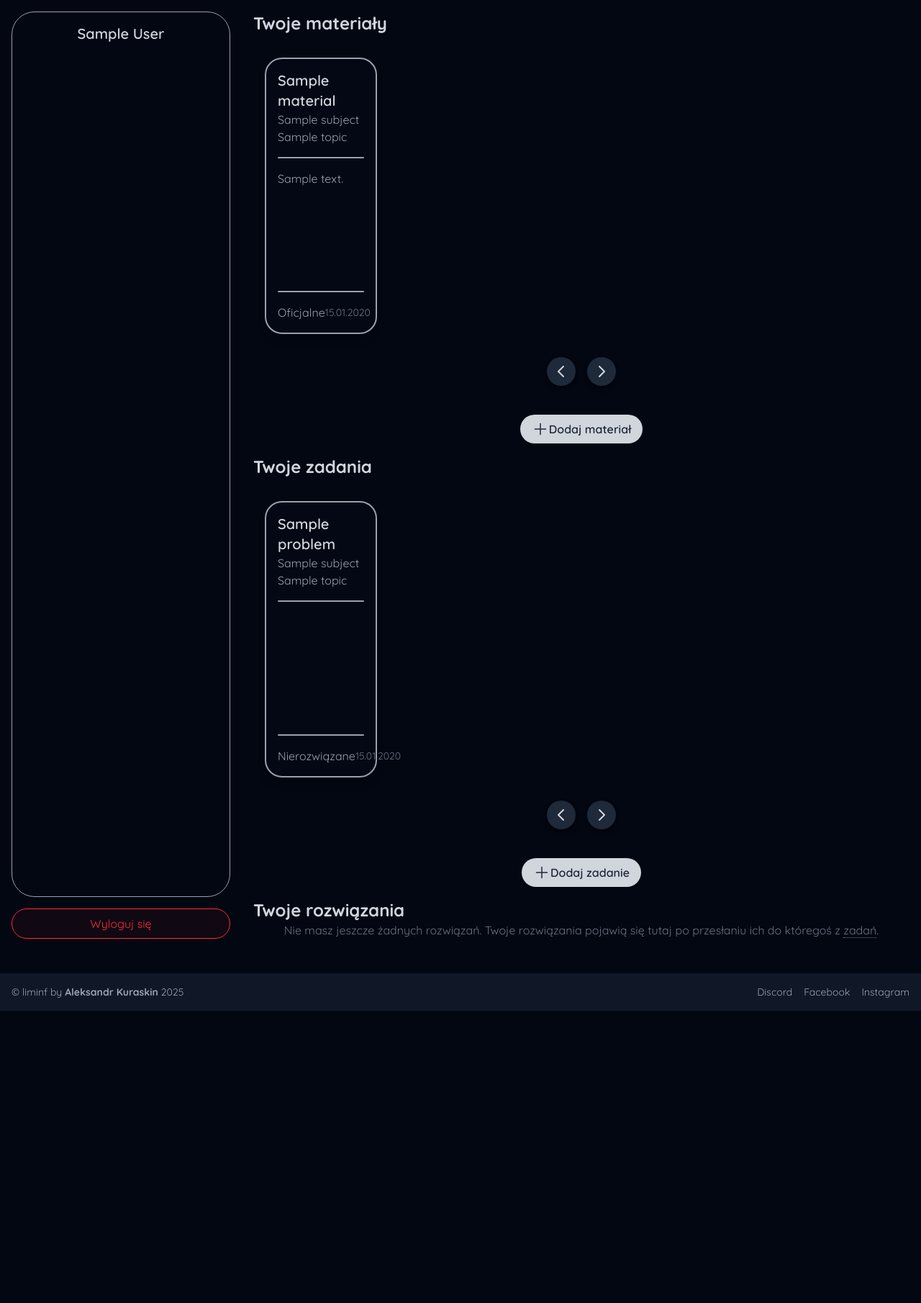
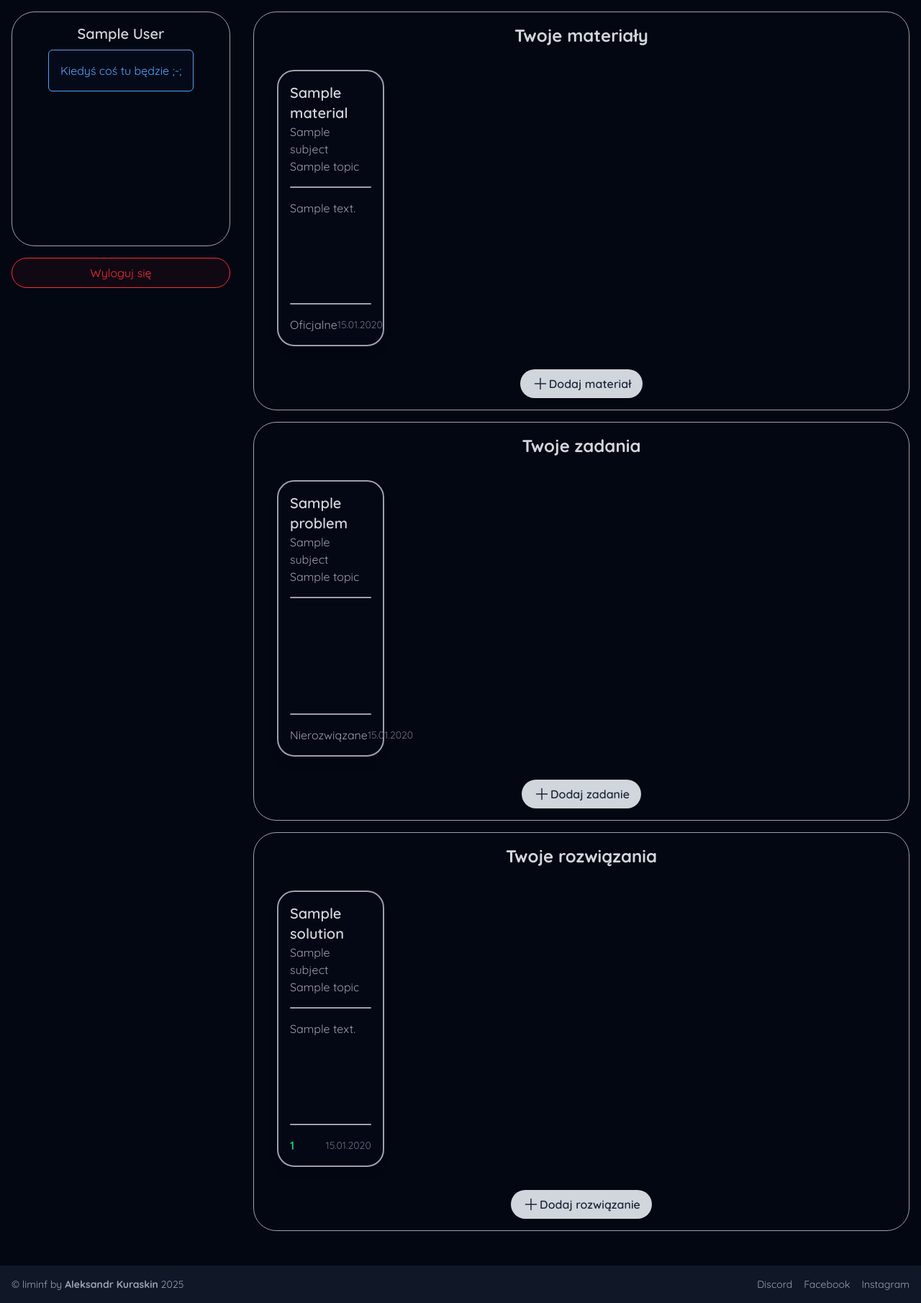
Before and after one commit to FunTomDev/liminf, a Django app: page /profile/ in a window 1280 px wide. Shown: the part 90-1900 px from the top of the page at 72% size. Before the commit the page ends 1494 px from the top, so only its background shows below. Run offline with Django 5.2, Linux system fonts and the light colour scheme; a user stored in the database is signed in; tables that the repository leaves empty hold one stand-in row (values such as "Sample post"); style sheets or scripts are compiled from the project's sources; some libraries are stand-ins or nearby versions.

Commit message:
Cosmetic changes to profile.

```diff
--- a/frontend/templates/users/profile.html
+++ b/frontend/templates/users/profile.html
@@ -1,10 +1,13 @@
-{% extends 'base.html' %} {% block content %}
-<div class="container min-w-full p-4 flex flex-col sm:flex-row gap-8">
-	<div class="sidebar || min-h-full flex-1/4 min-w-3xs max-w-sm flex flex-col gap-4 max-lg:w-full">
+{% extends 'base.html' %} {% load static %} {% block content %}
+<div class="container min-w-full p-4 flex flex-col sm:flex-row items-center sm:items-start gap-8">
+	<div class="sidebar || static min-h-96 flex-1/4 min-w-3xs max-w-sm flex flex-col gap-4 max-lg:w-full">
 		<div class="user-info || p-4 flex-grow flex flex-col items-center gap-2 border border-gray-400 hover:border-gray-300 rounded-4xl transition-colors">
 			<div class="user-info || text-xl font-semibold">
 				<span class="user-name">{{ user.first_name }}</span>
 				<span class="user-surname">{{ user.last_name }}</span>
+			</div>
+			<div class="bg-blue-900/5 border border-blue-400 rounded-md p-4">
+				<span class="text-blue-400">Kiedyś coś tu będzie ;-;</span>
 			</div>
 		</div>
 		<div class="logout-button">
@@ -15,11 +18,11 @@
 		</div>
 	</div>
 	<div class="main || flex-3/4 flex flex-col gap-4 max-lg:w-full">
-		<div class="uploaded-materials">
-			<h2 class="text-2xl font-bold text-gray-300">Twoje materiały</h2>
-			<div class="flex flex-col gap-2 items-center">
+		<div class="uploaded-materials || border border-gray-400 hover:border-gray-300 rounded-4xl p-4">
+			<h2 class="text-2xl font-bold text-gray-300 text-center">Twoje materiały</h2>
+			<div class="flex flex-col items-center {% if not uploaded_materials %}p-4{% endif %}">
 				{% if uploaded_materials %}
-				<div class="carousel-container embla">
+				<div class="carousel-container embla relative">
 					<div class="carousel-track embla__viewport" id="carousel-track">
 						<div class="embla__container">
 							{% for material in uploaded_materials %}
@@ -47,8 +50,8 @@
 						</div>
 					</div>
 					<!-- Navigation Arrows -->
-					<div class="embla__controls max-w-96">
-						<div class="embla__buttons">
+					<div class="embla__controls absolute justify-between w-full top-1/2 -translate-y-1/2">
+						<div class="embla__buttons w-full">
 							<button class="embla__button embla__button--prev left-0">
 								<svg xmlns="http://www.w3.org/2000/svg" class="h-6 w-6" fill="none" viewBox="0 0 24 24" stroke="currentColor">
 									<path stroke-linecap="round" stroke-linejoin="round" stroke-width="2" d="M15 19l-7-7 7-7" />
@@ -77,11 +80,11 @@
 				</a>
 			</div>
 		</div>
-		<div class="uploaded-problems">
-			<h2 class="text-2xl font-bold text-gray-300">Twoje zadania</h2>
-			<div class="flex flex-col gap-2 items-center">
+		<div class="uploaded-problems || border border-gray-400 hover:border-gray-300 rounded-4xl p-4">
+			<h2 class="text-2xl font-bold text-gray-300 text-center">Twoje zadania</h2>
+			<div class="flex flex-col items-center {% if not uploaded_problems %}p-4{% endif %}">
 				{% if uploaded_problems %}
-				<div class="carousel-container embla">
+				<div class="carousel-container embla relative">
 					<div class="carousel-track embla__viewport" id="carousel-track">
 						<div class="embla__container">
 							{% for problem in uploaded_problems %}
@@ -109,16 +112,67 @@
 						</div>
 					</div>
 					<!-- Navigation Arrows -->
-					<div class="embla__controls max-w-96">
-						<div class="embla__buttons">
+					<button class="embla__button embla__button--prev absolute left-0 top-1/2 -translate-y-1/2">
+						<svg xmlns="http://www.w3.org/2000/svg" class="h-6 w-6" fill="none" viewBox="0 0 24 24" stroke="currentColor">
+							<path stroke-linecap="round" stroke-linejoin="round" stroke-width="2" d="M15 19l-7-7 7-7" />
+						</svg>
+					</button>
+					<button class="embla__button embla__button--next absolute right-0 top-1/2 -translate-y-1/2">
+						<svg xmlns="http://www.w3.org/2000/svg" class="h-6 w-6" fill="none" viewBox="0 0 24 24" stroke="currentColor">
+							<path stroke-linecap="round" stroke-linejoin="round" stroke-width="2" d="M9 5l7 7-7 7" />
+						</svg>
+					</button>
+				</div>
+				{% else %}
+				<p class="text-center text-gray-500">Nie masz jeszcze żadnych zadań.</p>
+				{% endif %}
+				<a href="{% url 'problems:add' %}" class="btn-primary flex items-center">
+					<svg xmlns="http://www.w3.org/2000/svg" fill="none" viewBox="0 0 24 24" stroke-width="1.5" stroke="currentColor" class="size-6">
+						<path stroke-linecap="round" stroke-linejoin="round" d="M12 4.5v15m7.5-7.5h-15" />
+					</svg>
+					Dodaj zadanie
+				</a>
+			</div>
+		</div>
+		<div class="uploaded-solutions || border border-gray-400 hover:border-gray-300 rounded-4xl p-4">
+			<h2 class="text-2xl font-bold text-gray-300 text-center">Twoje rozwiązania</h2>
+			<div class="flex flex-col items-center {% if not uploaded_solutions %}p-4{% endif %}">
+				{% if uploaded_solutions %}
+				<div class="carousel-container embla relative">
+					<div class="carousel-track embla__viewport" id="carousel-track">
+						<div class="embla__container">
+							{% for solution in uploaded_solutions %}
+							<div class="carousel-item embla__slide">
+								<a href="" class="block max-w-96 w-full">
+									<div class="card-item__gray tilt-container" onmousemove="updateTilt(event)">
+										<div class="basic-data">
+											<h3 class="header text-xl font-semibold">{{ solution.title }}</h3>
+											<p class="">{{ solution.problem.topic.subject }}</p>
+											<p class="">{{ solution.problem.topic.name }}</p>
+										</div>
+										<hr class="divider" />
+										<div class="description flex-1">
+											<p class="">{{ solution.description }}</p>
+										</div>
+										<hr class="divider" />
+										<div class="additional-data flex justify-between items-center">
+											<span class="solution-votes font-semibold {% if solution.votes > 0 %}text-green-400 {% endif %}">{{ solution.votes }}</span>
+											<span class="upload-date">{{ solution.uploaded_at|date:'d.m.Y' }}</span>
+										</div>
+									</div>
+								</a>
+							</div>
+							{% endfor %}
+						</div>
+					</div>
+					<!-- Navigation Arrows -->
+					<div class="embla__controls absolute justify-between w-full top-1/2 -translate-y-1/2">
+						<div class="embla__buttons w-full">
 							<button class="embla__button embla__button--prev left-0">
 								<svg xmlns="http://www.w3.org/2000/svg" class="h-6 w-6" fill="none" viewBox="0 0 24 24" stroke="currentColor">
 									<path stroke-linecap="round" stroke-linejoin="round" stroke-width="2" d="M15 19l-7-7 7-7" />
 								</svg>
 							</button>
-
-							<!-- Dots Navigation -->
-							<div class="embla__dots"></div>
 
 							<button class="embla__button embla__button--next right-0">
 								<svg xmlns="http://www.w3.org/2000/svg" class="h-6 w-6" fill="none" viewBox="0 0 24 24" stroke="currentColor">
@@ -128,68 +182,12 @@
 						</div>
 					</div>
 				</div>
-				{% else %}
-				<p class="text-center text-gray-500">Nie masz jeszcze żadnych zadań.</p>
-				{% endif %}
-				<a href="" class="btn-primary flex items-center">
+				<a href="{% url 'problems:list' %}" class="btn-primary flex items-center">
 					<svg xmlns="http://www.w3.org/2000/svg" fill="none" viewBox="0 0 24 24" stroke-width="1.5" stroke="currentColor" class="size-6">
 						<path stroke-linecap="round" stroke-linejoin="round" d="M12 4.5v15m7.5-7.5h-15" />
 					</svg>
-					Dodaj zadanie
+					Dodaj rozwiązanie
 				</a>
-			</div>
-		</div>
-		<div class="uploaded-solutions">
-			<h2 class="text-2xl font-bold text-gray-300">Twoje rozwiązania</h2>
-			<div class="flex flex-col gap-2 items-center">
-				{% if recent_solutions %}
-				<div class="carousel-container embla">
-					<div class="carousel-track embla__viewport" id="carousel-track">
-						<div class="embla__container">
-							{% for solution in recent_solutions %}
-							<div class="carousel-item embla__slide">
-								<a href="{% url 'solutions:details' solution.topic.subject.slug solution.topic.slug solution.id %}" class="block max-w-96 w-full">
-									<div class="{{ solution.get_border_style }} tilt-container" onmousemove="updateTilt(event)">
-										<div class="basic-data">
-											<h3 class="header text-xl font-semibold">{{ solution.title }}</h3>
-											<p class="">{{ solution.topic.subject }}</p>
-											<p class="">{{ solution.topic.name }}</p>
-										</div>
-										<hr class="divider" />
-										<div class="description flex-1">
-											<p class="">{{ solution.short_description }}</p>
-										</div>
-										<hr class="divider" />
-										<div class="additional-data flex justify-between items-center">
-											<span class="solution-type">{{ solution.get_type_display }}</span>
-											<span class="upload-date">{{ solution.uploaded_at|date:'d.m.Y' }}</span>
-										</div>
-									</div>
-								</a>
-							</div>
-							{% endfor %}
-						</div>
-					</div>
-					<!-- Navigation Arrows -->
-					<div class="embla__controls max-w-96">
-						<div class="embla__buttons">
-							<button class="embla__button embla__button--prev left-0">
-								<svg xmlns="http://www.w3.org/2000/svg" class="h-6 w-6" fill="none" viewBox="0 0 24 24" stroke="currentColor">
-									<path stroke-linecap="round" stroke-linejoin="round" stroke-width="2" d="M15 19l-7-7 7-7" />
-								</svg>
-							</button>
-
-							<!-- Dots Navigation -->
-							<div class="embla__dots"></div>
-
-							<button class="embla__button embla__button--next right-0">
-								<svg xmlns="http://www.w3.org/2000/svg" class="h-6 w-6" fill="none" viewBox="0 0 24 24" stroke="currentColor">
-									<path stroke-linecap="round" stroke-linejoin="round" stroke-width="2" d="M9 5l7 7-7 7" />
-								</svg>
-							</button>
-						</div>
-					</div>
-				</div>
 				{% else %}
 				<p class="text-center text-gray-500">Nie masz jeszcze żadnych rozwiązań. Twoje rozwiązania pojawią się tutaj po przesłaniu ich do któregoś z <a href="{% url 'problems:list' %}" class="inline-link text-inherit">zadań</a>.</p>
 				{% endif %}
@@ -197,4 +195,7 @@
 		</div>
 	</div>
 </div>
+
+<script src="{% static 'js/carousel-profile.js' %}"></script>
+
 {% endblock content %}
```
